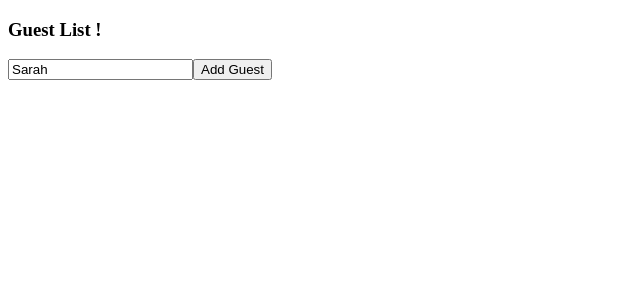
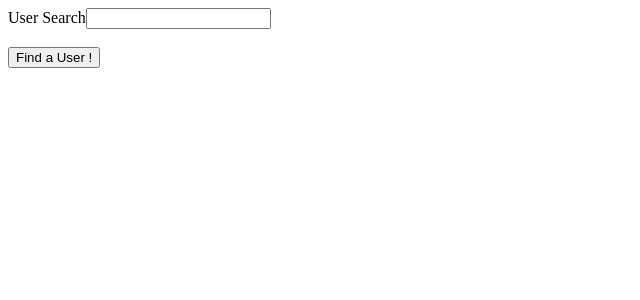
Before and after one commit to sardorkhayitmuradov/rts-app, a React (Create React App) app in the folder rts/: page / in a window 1280 px wide. Shown: the top 300 px of the page, without its empty margins (0-640 px from the left). Built offline with nearby package versions, Linux system fonts and the light colour scheme.

Commit message:
Type unions in State

```diff
--- a/rts/src/index.tsx
+++ b/rts/src/index.tsx
@@ -1,12 +1,14 @@
 import ReactDOM  from "react-dom/client";
-import GuestList from "./state/GuestList";
+import UserSearch from "./state/UserSearch";
+// import GuestList from "./state/GuestList";
 
 const element = document.getElementById('root');
 const root = ReactDOM.createRoot(element!)
 
 const App = () => {
     return <div>
-        <GuestList />
+        {/* <GuestList /> */}
+        <UserSearch />
     </div>
 }
 
--- /dev/null
+++ b/rts/src/state/UserSearch.tsx
@@ -0,0 +1,39 @@
+import { useState } from 'react';
+
+const users = [
+    { name: 'Sarah', age: 20 },
+    { name: 'Alex', age: 20 },
+    { name: 'John', age: 20 },
+    { name: 'Steve', age: 20 },
+]
+
+const UserSearch: React.FC = () => {
+    const [name, setName] = useState('');
+    const [user, setUser] = useState<{name: string, age: number | undefined}>()
+
+    const onClick = () => {
+        const foundUser = users.find(user => {
+            return user.name === name;
+        })
+
+        setUser(foundUser)
+    }
+
+    return (
+        <div>
+            User Search
+            <input value={name} onChange={e => setName(e.target.value)} />
+            <br />
+            <br />
+            <button onClick={onClick}>Find a User !</button>
+            <br />
+            <div>
+                { user && user.name}
+                { user && user.age}
+                {/* // 1-> user && user.name || 2-> user?.name */}
+            </div>
+        </div>
+    )
+}
+
+export default UserSearch;
```
